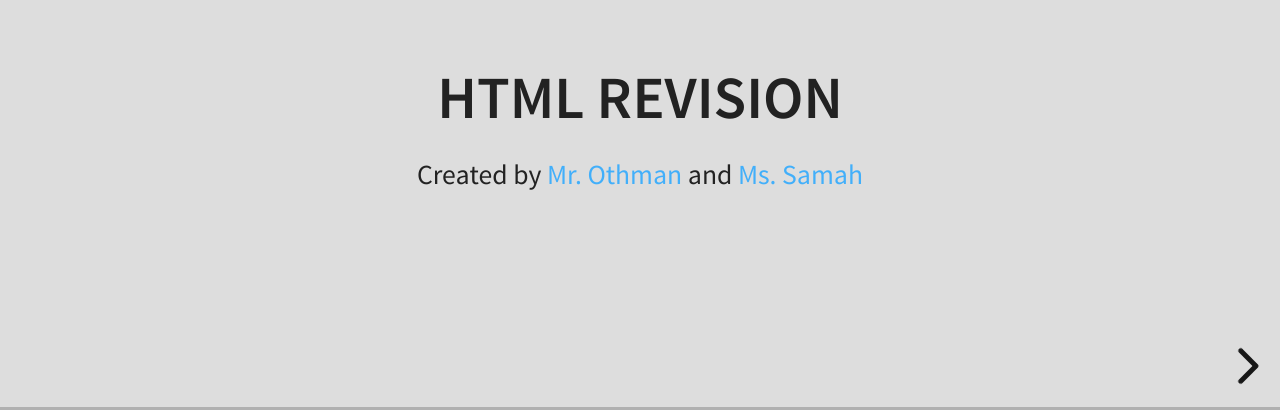
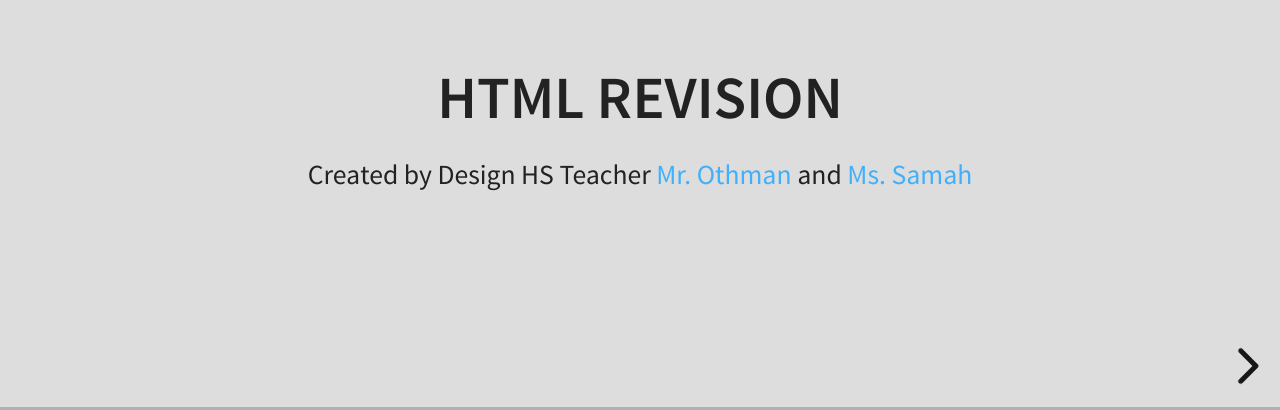
Before and after one commit to MarioRodrigues10/Redes, a website: page index.html in a window 1280 px wide. Shown: the part 390-800 px from the top of the page. Drawn offline with Linux system fonts and the light colour scheme.

Commit message:
update: first slide edit

```diff
--- a/index.html
+++ b/index.html
@@ -35,7 +35,7 @@
           <h3>HTML Revision</h3>
           <p>
             <small
-              >Created by <a href="">Mr. Othman</a> and
+              >Created by Design HS Teacher <a href="">Mr. Othman</a> and
               <a href="">Ms. Samah</a></small
             >
           </p>
```
